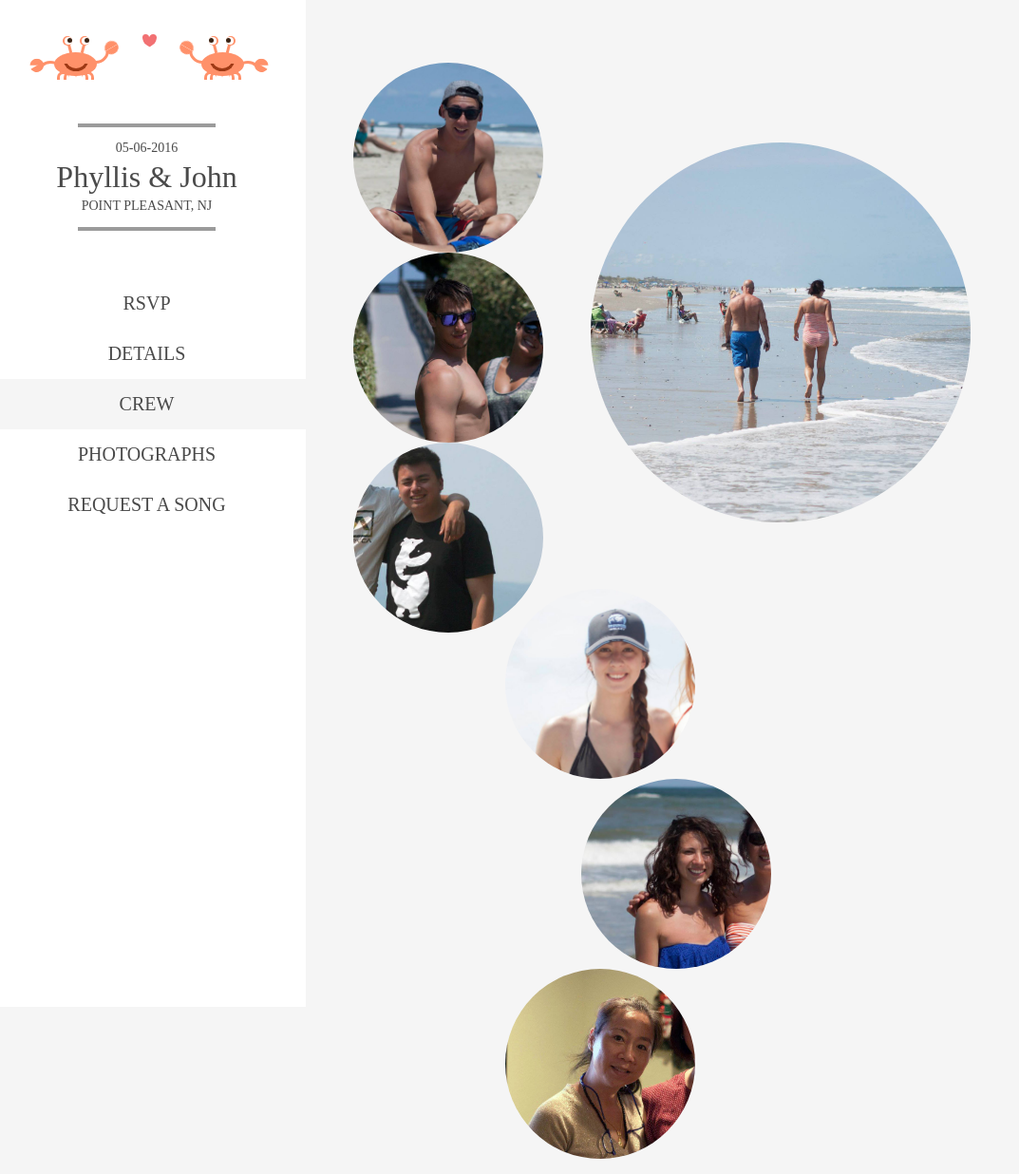
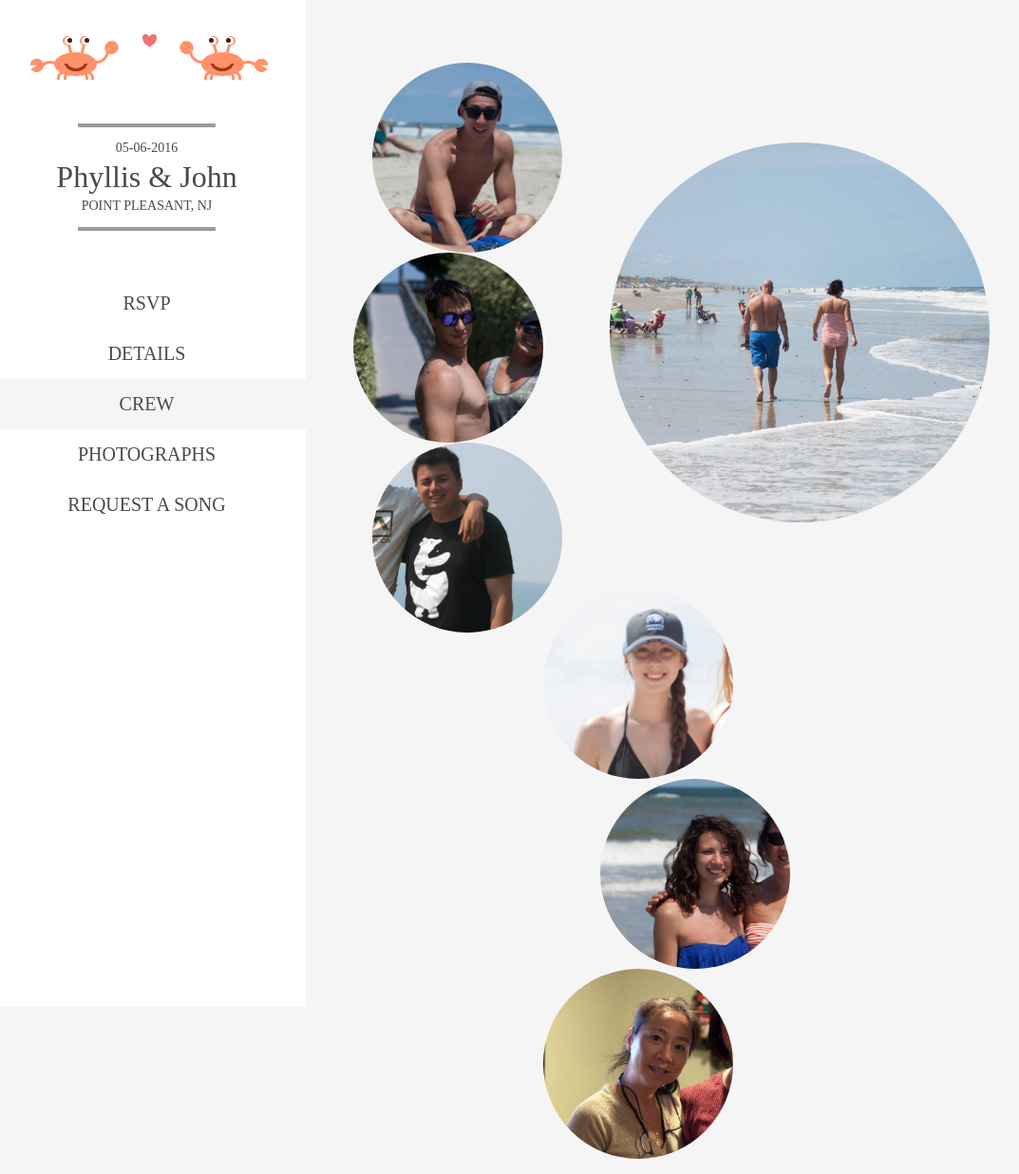
Before and after one commit to phyllisandjohn/phyllisandjohn.github.io, a Jekyll site: the page crew/index.html, which Jekyll copies as it is, in a window 1280 px wide. Shown: the whole page at 95% size, without its empty margins (3-1076 px from the left). Built offline with Jekyll 4.4.1, drawn with Linux system fonts in a browser that asks for light colours.

Commit message:
Update crew.css

```diff
--- a/css/crew.css
+++ b/css/crew.css
@@ -75,11 +75,11 @@
 }
 
 .groom .supporting-1, .groom .supporting-3 {
-  margin-left: 0px;
+  margin-left: 20px;
 }
 
 .bride .supporting-1, .bride .supporting-3 {
-  margin-left: -80px;
+  margin-left: -60px;
 }
 
 .supporting, .together{
```
